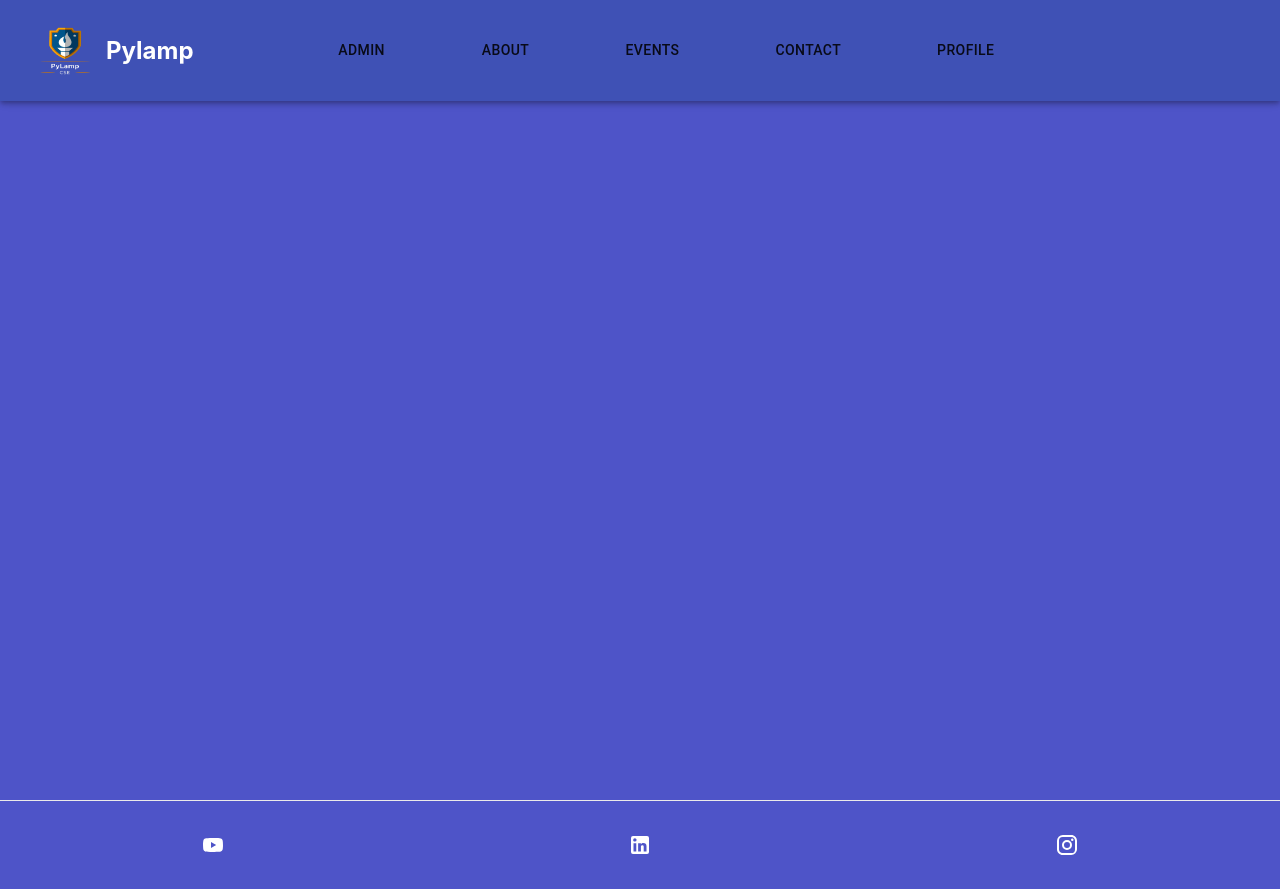
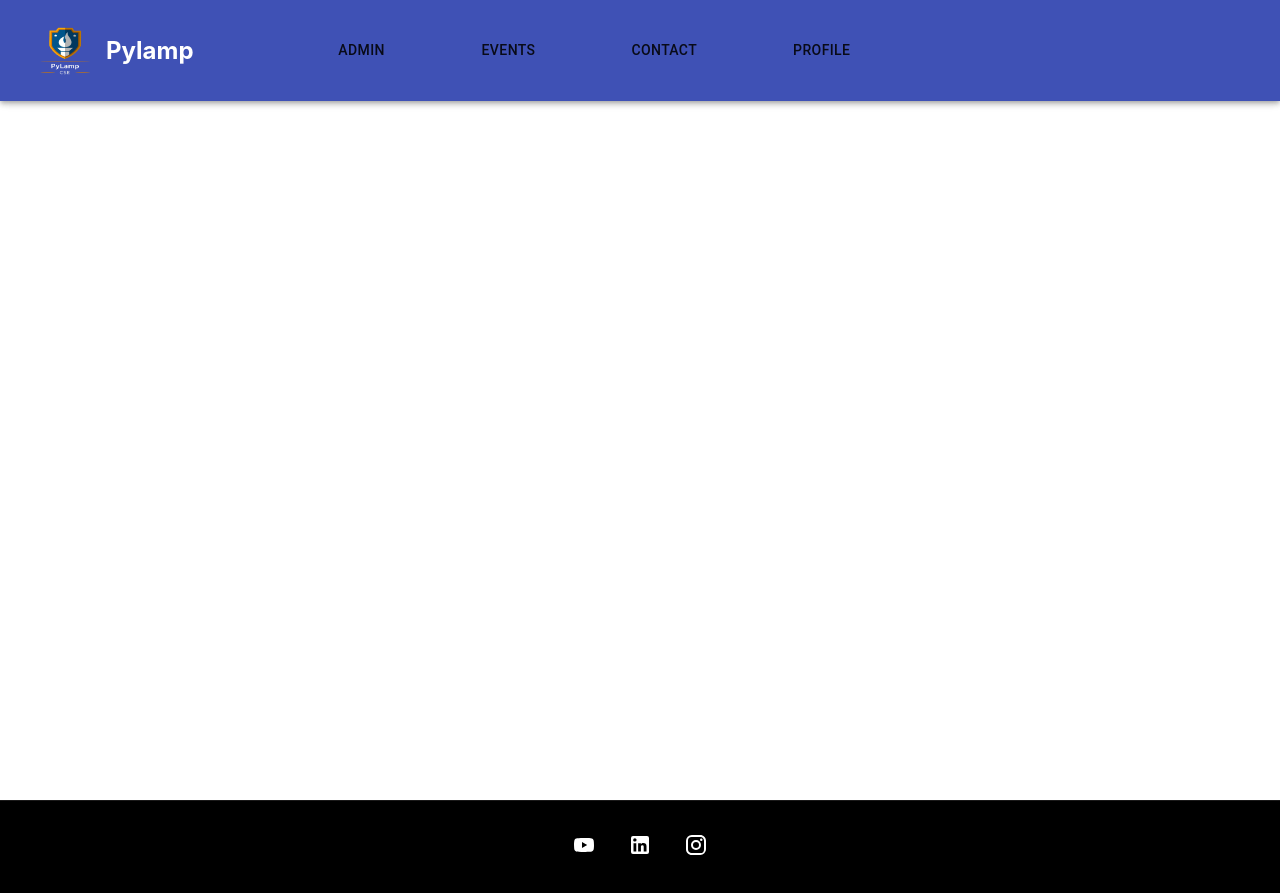
Before and after one commit to Tharunkumar001/pylampDomainRealm, a Next.js app: page /HomePage in a window 1280 px wide. Built offline with nearby package versions, Linux system fonts and the light colour scheme.

Commit message:
home page update

```diff
--- a/pages/HomePage.js
+++ b/pages/HomePage.js
@@ -34,7 +34,7 @@ export default function AdminPage() {
     }
 return (
 
-<div className={styles.adminContainer}>
+<div className={styles.homeContainer}>
     <Head>
         <title>Domain Realm</title>
         <meta name="description" content="Web development session" />
@@ -49,7 +49,7 @@ return (
         </AppBar>
     </main>
 
-    <footer className={styles.footer}>
+    <footer className={styles.homeFotter}>
         <a href="https://www.youtube.com/channel/UCJBaFNQuwfYXHDkICKpMYsg" target="blank"><YouTube  style={{color:'white'}}/></a>
         <a href="https://linkedin.com/in/pylampofficial" target="blank"><LinkedIn style={{color:'white'}}/></a>
         <a href="https://instagram.com/pylamp_official_" target="blank"><Instagram style={{color:'white'}}/></a>
--- a/pages/Navbar.js
+++ b/pages/Navbar.js
@@ -20,9 +20,6 @@ export default function Layout({children}){
                         styles.navmenu : styles.navmenu +' '+ styles.active}>
                     <li className={styles.navitem}>
                         <Button>Admin</Button>
-                    </li>
-                    <li className={styles.navitem}>
-                        <Button>About</Button>
                     </li>
                     <li className={styles.navitem}>
                         <Button>Events</Button>
--- a/styles/Home.module.css
+++ b/styles/Home.module.css
@@ -423,6 +423,8 @@
   color: white;
 }
 
+
+
 .navlink{
   font-size: 2rem;
   font-weight: 400;
@@ -479,3 +481,15 @@
       transform: translateY(-8px) rotate(-45deg);
   }
 }
+
+.homeFotter{
+  display: flex;
+  flex: 1;
+  padding: 2rem 0;
+  border-top: 1px solid #1b1a1a;
+  justify-content: center;
+  align-items: center;
+  flex-direction: row;
+  gap: 2rem;
+  background-color: black;
+}
```
Also changed, not shown: pages/about.js (deleted, +0 -54 lines).
